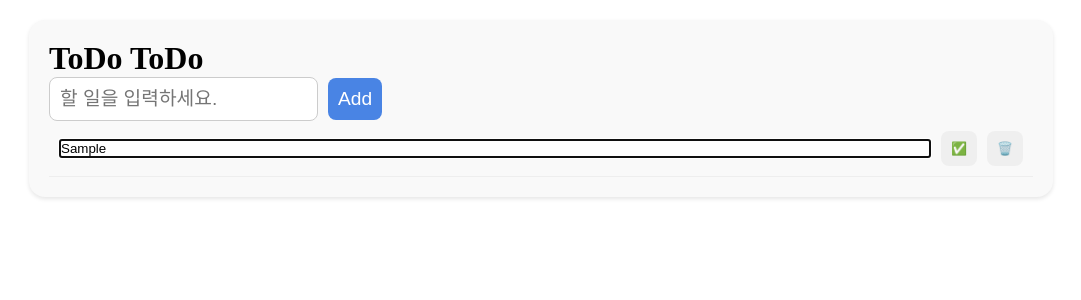
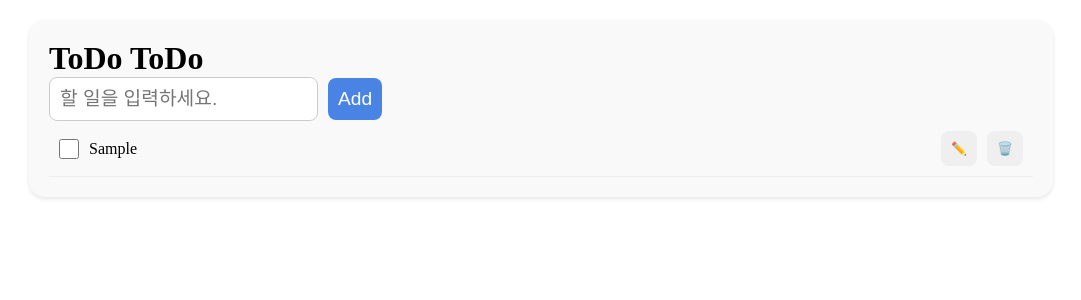
Before and after one commit to limsso128/Programming, a React (Vite) app: page / in a window 1280 px wide. Both pictures are taken after typing "Sample" into the empty fields and a click on the button "Add". Shown: the top 300 px of the page, without its empty margins (99-1180 px from the left). Built offline with nearby package versions, Linux system fonts and the light colour scheme.

Commit message:
TodoListApp LocalStorage

```diff
--- a/src/TodoListApp.jsx
+++ b/src/TodoListApp.jsx
@@ -7,6 +7,7 @@ import TodoAdder from "./components/TodoAdder.jsx"
 import TodoItem from "./components/TodoItem.jsx";
 import TodoList from "./components/TodoList.jsx";
 import {useState} from 'react';
+import { useEffect } from "react";
 
 class Todo {
   constructor(id, text, isCompleted) {
@@ -15,8 +16,24 @@ class Todo {
     this.isCompleted = isCompleted;
   }
 }
+
+const TODOS_STORAGE_KEY = "todos"; //Local Storage 용 key
+
 function TodoListApp() {
-  const [todos, setTodos] = useState([]);
+  const initTodos = () => {
+    // localStorage에서 가져오자
+    const savedTodos = localStorage.getItem(TODOS_STORAGE_KEY);
+    //값이 없으면 []
+    //값이 있으면 todos의 초기값을 대입하자
+    return (!savedTodos) ? [] : JSON.parse(savedTodos); //string -> JSON 객체 또는 리스트
+  }
+
+  const [todos, setTodos] = useState(initTodos);
+  //todos 변경 시, LocalStorage에 todos 저장하자
+  useEffect(() => {
+    localStorage.setItem(TODOS_STORAGE_KEY, JSON.stringify(todos));
+  }, [todos]);
+
   function addTodo(text) {
     //이전 todos에 newTodo 만들어서 추가하자 -> 그것을 setTodos()로 업데이트하자
     setTodos((todos) => [
--- a/src/components/TodoItem.jsx
+++ b/src/components/TodoItem.jsx
@@ -22,21 +22,21 @@ export default function TodoItem({todo, toggleTodo, deleteTodo, editTodo}) {
   return (
     //todo.isCompeted가 true면, " todo_item--complete", "false면, "" -> 삼항연산자
     <li className={`todo__item ${todo.isCompleted ? "todo__item--complete" : ""}`}>
-      { isEditing &&
+      { !isEditing &&
             <Checkbox
               id={todo.id}
               checked={todo.isCompleted}
               onChange={() => toggleTodo(todo.id)}
             ><>{todo.text}</></Checkbox>
       }
-      { !isEditing &&
+      { isEditing &&
       <input
         type="text"
         className="todo_input--edit"
         value={editedText}
         onChange={(event) => setEditedText(event.target.value)}
-        //ender치면, hadleEditClick 호출하자
-        onKdeyDown={(event) => {
+        //enter치면, handleEditClick 호출하자
+        onKeyDown={(event) => {
           if(event.key === "Enter") {
             handleEditClick();
           }
@@ -48,7 +48,7 @@ export default function TodoItem({todo, toggleTodo, deleteTodo, editTodo}) {
             <Button
              className="todo__button todo__button--edit"
               onClick={handleEditClick}
-            >{isEditing ? "✏️" : "✅"}</Button>
+            >{isEditing ? "✅" : "✏️"}</Button>
             <Button
               className="todo__button todo__button--delete"
               onClick={() => deleteTodo(todo.id)}
```
